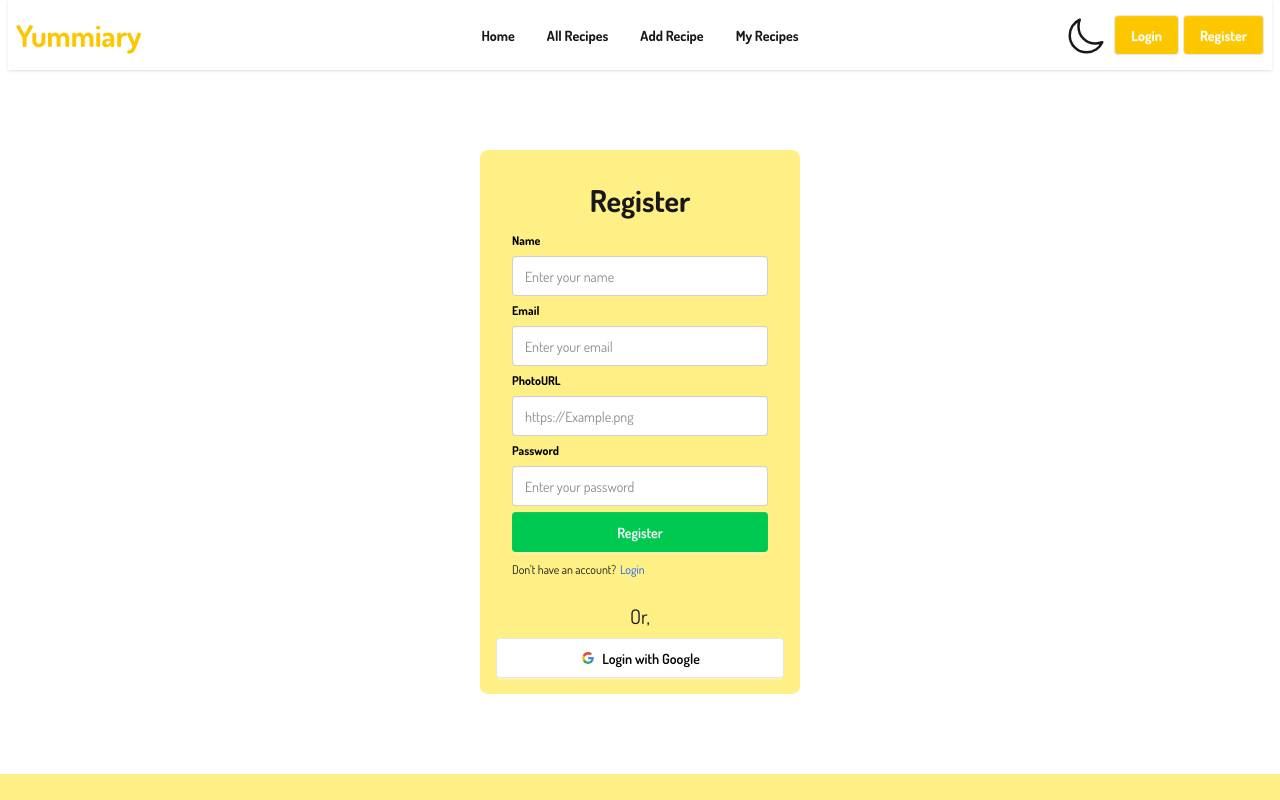
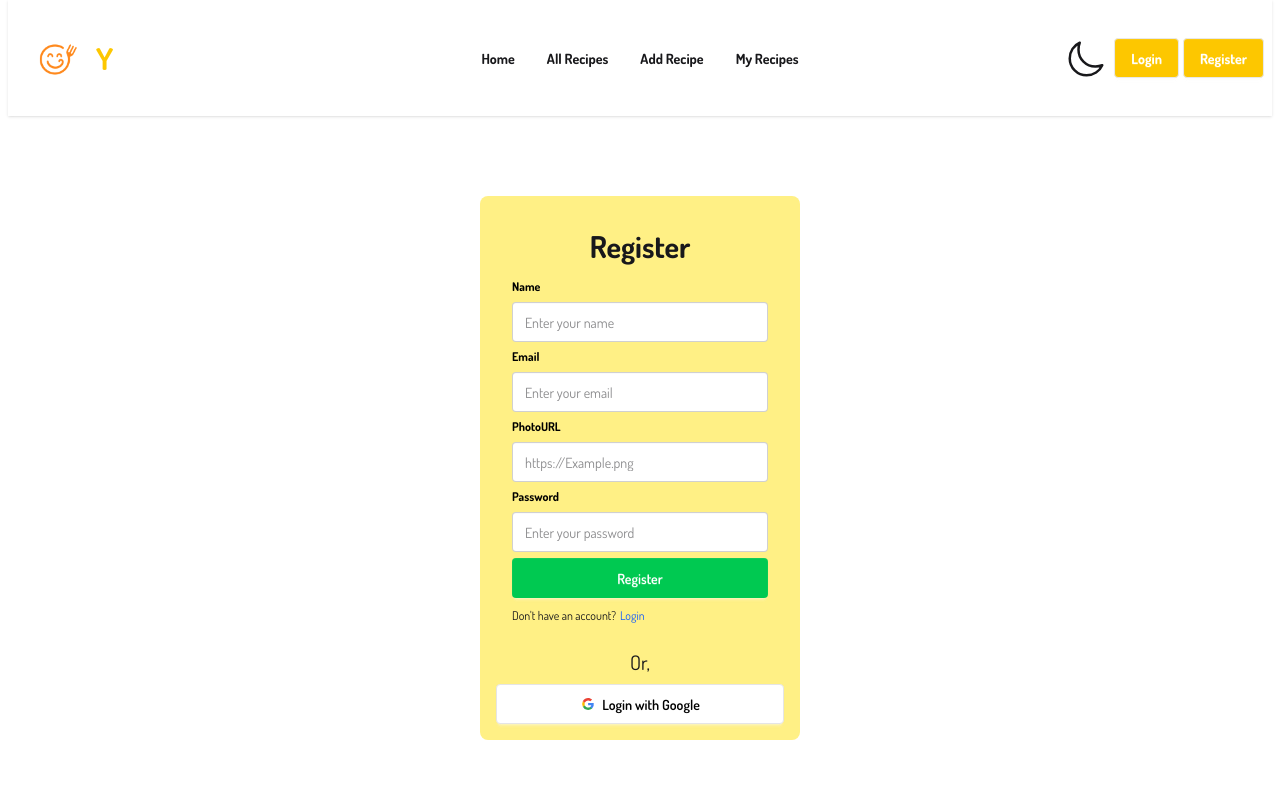
Before and after one commit to sudiptodas153/recipe-book, a React (Vite) app: page /register in a window 1280 px wide. Shown: the top 800 px of the page. Built offline with nearby package versions, Linux system fonts and the light colour scheme; no server answers.

Commit message:
add animation in this projects

```diff
--- a/package.json
+++ b/package.json
@@ -14,11 +14,13 @@
     "firebase": "^11.7.3",
     "lottie-react": "^2.4.1",
     "react": "^19.1.0",
+    "react-awesome-reveal": "^4.3.1",
     "react-dom": "^19.1.0",
     "react-helmet": "^6.1.0",
     "react-helmet-async": "^2.0.5",
     "react-icons": "^5.5.0",
     "react-router": "^7.6.0",
+    "react-simple-typewriter": "^5.0.1",
     "react-toastify": "^11.0.5",
     "sweetalert2": "^11.21.2",
     "swiper": "^11.2.7",
--- a/src/Components/AllRecipe/AllRecipe.jsx
+++ b/src/Components/AllRecipe/AllRecipe.jsx
@@ -1,6 +1,7 @@
 import React, { use, useEffect, useState } from 'react';
 import { Link, useLoaderData } from 'react-router';
 import { AuthContext } from '../../Context/AuthContext';
+import { Slide, Zoom } from 'react-awesome-reveal';
 
 const AllRecipe = () => {
     const data = useLoaderData();
@@ -56,6 +57,7 @@ const AllRecipe = () => {
                 {
                     filteredData.map(resp =>
                         <div key={resp._id} className=''>
+                            <Zoom>
                             <div className={`card border border-gray-500 md:h-[400px] ${!themes && 'bg-yellow-50'} shadow-sm p-3`}>
 
                                 <img
@@ -80,6 +82,7 @@ const AllRecipe = () => {
                                     </div>
                                 </div>
                             </div>
+                            </Zoom>
                         </div>)
                 }
             </div>
--- a/src/Components/Chef/Chef.jsx
+++ b/src/Components/Chef/Chef.jsx
@@ -1,6 +1,7 @@
 import React, { use } from 'react';
 import { AuthContext } from '../../Context/AuthContext';
 import Swal from 'sweetalert2';
+import { JackInTheBox, Slide } from 'react-awesome-reveal';
 
 const Chef = ({ chefData, setChefData }) => {
 
@@ -55,6 +56,7 @@ const Chef = ({ chefData, setChefData }) => {
             <div className='grid grid-cols-1 md:grid-cols-3 mt-8 gap-5'>
                 {
                     chefData?.map(chef => <div key={chef._id}>
+                        <JackInTheBox  duration={2000}>
                             <div className="card border border-gray-400 p-5 shadow-sm">
 
                                 <div className='flex justify-center'>
@@ -64,7 +66,9 @@ const Chef = ({ chefData, setChefData }) => {
                                 </div>
 
                                 <div className="mt-4">
+
                                     <h2 className="text-2xl font-bold">Chef Name: {chef.name}</h2>
+
 
                                     <div className="flex justify-between mt-3">
                                         <div className="border bg-green-50 border-green-500 px-3 rounded-xl  text-green-500 text-sm font-bold">Experience: {chef.experience} Years</div>
@@ -79,6 +83,7 @@ const Chef = ({ chefData, setChefData }) => {
                                     </div>
                                 </div>
                             </div>
+                        </JackInTheBox>
                     </div>)
                 }
             </div>
--- a/src/Components/MyRecipe/MyRecipe.jsx
+++ b/src/Components/MyRecipe/MyRecipe.jsx
@@ -3,6 +3,7 @@
 import { Link } from 'react-router';
 import Swal from 'sweetalert2';
 import { AuthContext } from '../../Context/AuthContext';
+import { Roll } from 'react-awesome-reveal';
 
 
 
@@ -52,7 +53,7 @@ const MyRecipe = ({ recipe, handleModal, deleteHandle, setDeleteHandle }) => {
 
 
             <div>
-
+                <Roll duration={2000}>
                     <div className="card border border-gray-300  shadow-sm p-5">
 
                         <img
@@ -84,7 +85,7 @@ const MyRecipe = ({ recipe, handleModal, deleteHandle, setDeleteHandle }) => {
                             <div className=" mt-2 flex justify-between">
 
                                 {/* You can open the modal using document.getElementById('ID').showModal() method */}
-                            <button className="btn bg-green-600 font-bold text-white" onClick={() => handleModal(recipe,_id)}>Update</button>
+                                <button className="btn bg-green-600 font-bold text-white" onClick={() => handleModal(recipe, _id)}>Update</button>
 
 
 
@@ -92,6 +93,7 @@ const MyRecipe = ({ recipe, handleModal, deleteHandle, setDeleteHandle }) => {
                             </div>
                         </div>
                     </div>
+                    </Roll>
 
             </div>
 
--- a/src/Components/Navbar/Navbar.jsx
+++ b/src/Components/Navbar/Navbar.jsx
@@ -6,8 +6,9 @@ import { auth } from '../../Firebase/Firebase';
 import './nav.css'
 import Swal from 'sweetalert2';
 import { MdOutlineWbSunny } from 'react-icons/md';
-import { IoMdMoon } from 'react-icons/io';
 import { IoMoonOutline } from 'react-icons/io5';
+import { Typewriter } from 'react-simple-typewriter';
+import icon from '../../assets/icon.png'
 
 const Navbar = () => {
 
@@ -74,7 +75,22 @@ const Navbar = () => {
 
                         </ul>
                     </div>
-                    <a className=" text-3xl font-bold text-yellow-400">Yummiary</a>
+
+                    <div className='md:flex items-center'>
+                        <img className='hidden md:flex w-20 mt-5' src={icon} alt="" />
+                        <h2 className=" text-3xl font-bold text-yellow-400">
+                            <Typewriter
+                                words={['Yummiary']}
+                                loop={Infinity}
+                                cursor
+                                cursorStyle='...'
+                                typeSpeed={300}
+                                deleteSpeed={100}
+                                delaySpeed={2000}
+                            />
+                        </h2>
+                    </div>
+
                 </div>
                 <div className="navbar-center hidden lg:flex">
                     <ul className="menu font-bold menu-horizontal gap-8 px-1">
@@ -106,8 +122,8 @@ const Navbar = () => {
                                     user?.photoURL &&
 
                                     <div className='relative'>
-                                        <img onClick={()=>setTooltipSet(!tooltipSet)} className=' w-10 h-10 rounded-full' src={user?.photoURL} alt="" />
-                                        <p className={`absolute rounded-lg font-bold text-white bg-rose-600 px-3 ${tooltipSet ?'-right-3 top-13' :'-top-20' }`}>{user.displayName}</p>
+                                        <img onClick={() => setTooltipSet(!tooltipSet)} className=' w-10 h-10 rounded-full' src={user?.photoURL} alt="" />
+                                        <p className={`absolute rounded-lg font-bold text-white bg-rose-600 px-3 ${tooltipSet ? '-right-3 top-13' : '-top-20'}`}>{user.displayName}</p>
                                     </div>
                                 }
 
--- a/src/Components/RecipeDetails/RecipeDetails.jsx
+++ b/src/Components/RecipeDetails/RecipeDetails.jsx
@@ -3,6 +3,7 @@ import { AiFillLike } from 'react-icons/ai';
 import { useLoaderData } from 'react-router';
 import { AuthContext } from '../../Context/AuthContext';
 import Swal from 'sweetalert2';
+import { Fade } from 'react-awesome-reveal';
 
 const RecipeDetails = () => {
     const data = useLoaderData()
@@ -81,6 +82,7 @@ const RecipeDetails = () => {
         <div className='my-10 w-11\12 mx-auto px-3'>
             <title>Recipe Details</title>
             <div className=''>
+                 <Fade duration={3000}>
                 <div className='md:flex items-center space-y-3 md:-space-y-3 gap-8'>
                     <img className='md:w-3/6 md:h-[500px] rounded-lg' src={photo} alt="" />
                     <div className='space-y-3'>
@@ -117,6 +119,7 @@ const RecipeDetails = () => {
                         </div>
                     </div>
                 </div>
+
                 <div className='mt-10 md:mt-20'>
                     <h2 className='text-2xl md:text-4xl font-bold text-center'>Feedback About this Recipe</h2>
 
@@ -128,6 +131,7 @@ const RecipeDetails = () => {
 
                     </form>
                 </div>
+                </Fade>
             </div>
         </div>
     );
--- a/src/Components/Recipes/Recipes.jsx
+++ b/src/Components/Recipes/Recipes.jsx
@@ -1,6 +1,7 @@
 import React, { use } from 'react';
 import { Link } from 'react-router';
 import { AuthContext } from '../../Context/AuthContext';
+import { Roll } from 'react-awesome-reveal';
 
 const Recipes = ({ recipe }) => {
     const { themes } = use(AuthContext);
@@ -9,7 +10,8 @@ const Recipes = ({ recipe }) => {
 
     return (
         <div>
-            <div className={`card border border-gray-500 ${!themes ? 'bg-yellow-50' :''}  shadow-sm p-3`}>
+            <Roll duration={2000}>
+                <div className={`card border border-gray-500 ${!themes ? 'bg-yellow-50' : ''}  shadow-sm p-3`}>
 
                     <img
                         src={photo}
@@ -28,6 +30,7 @@ const Recipes = ({ recipe }) => {
                         </div>
                     </div>
                 </div>
+            </Roll>
         </div>
     );
 };
--- a/src/Context/AuthContextProvider.jsx
+++ b/src/Context/AuthContextProvider.jsx
@@ -11,7 +11,7 @@ const AuthContextProvider = ({ children }) => {
     const [user, setUser] = useState(null)
     const [themes, setThemes] = useState(false)
 
-    console.log(themes)
+    // console.log(themes)
 
 
     const createUser = (email, pass) => {
```
Also changed, not shown: src/Components/UserFeedback/UserFeedback.jsx (+6 -3 lines), src/assets/icon.png (added), 1 other file (tests, documents, lock files or other folders). Lines whose indentation alone changed are shown as unchanged.
